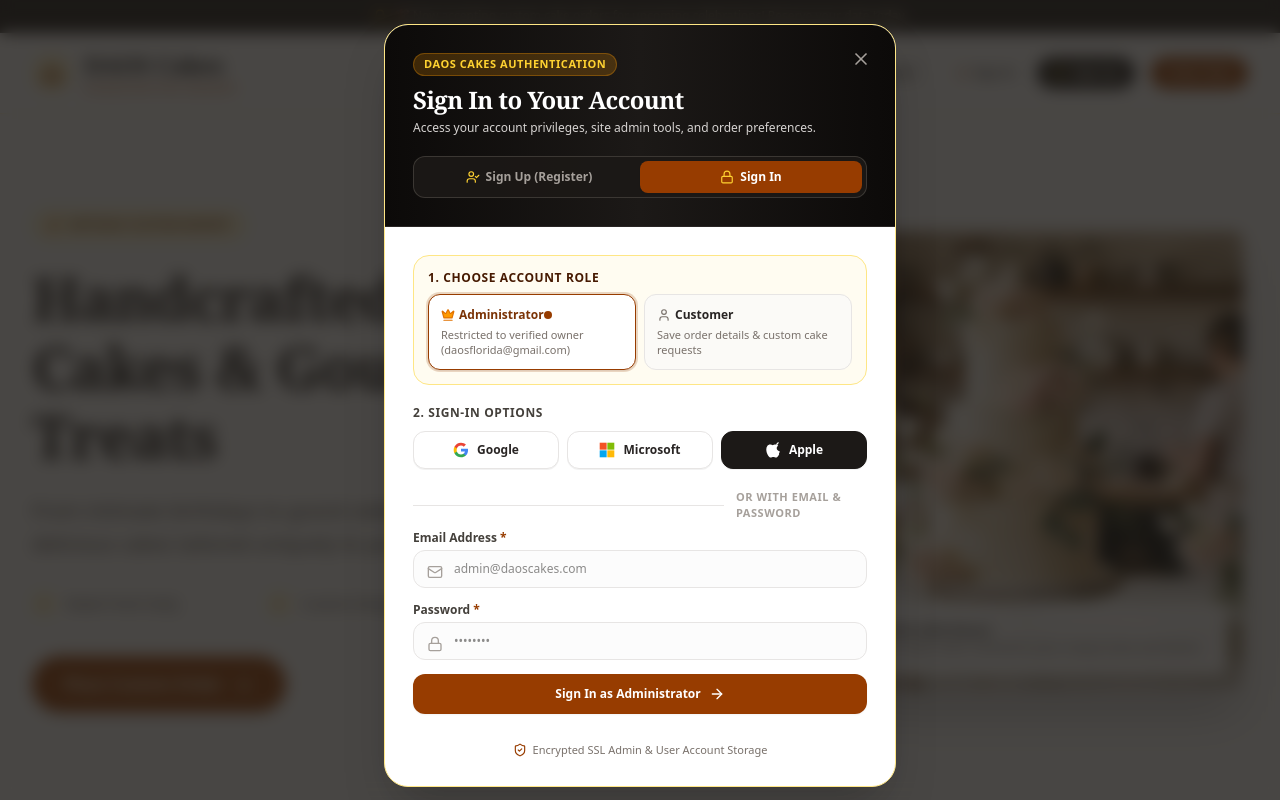
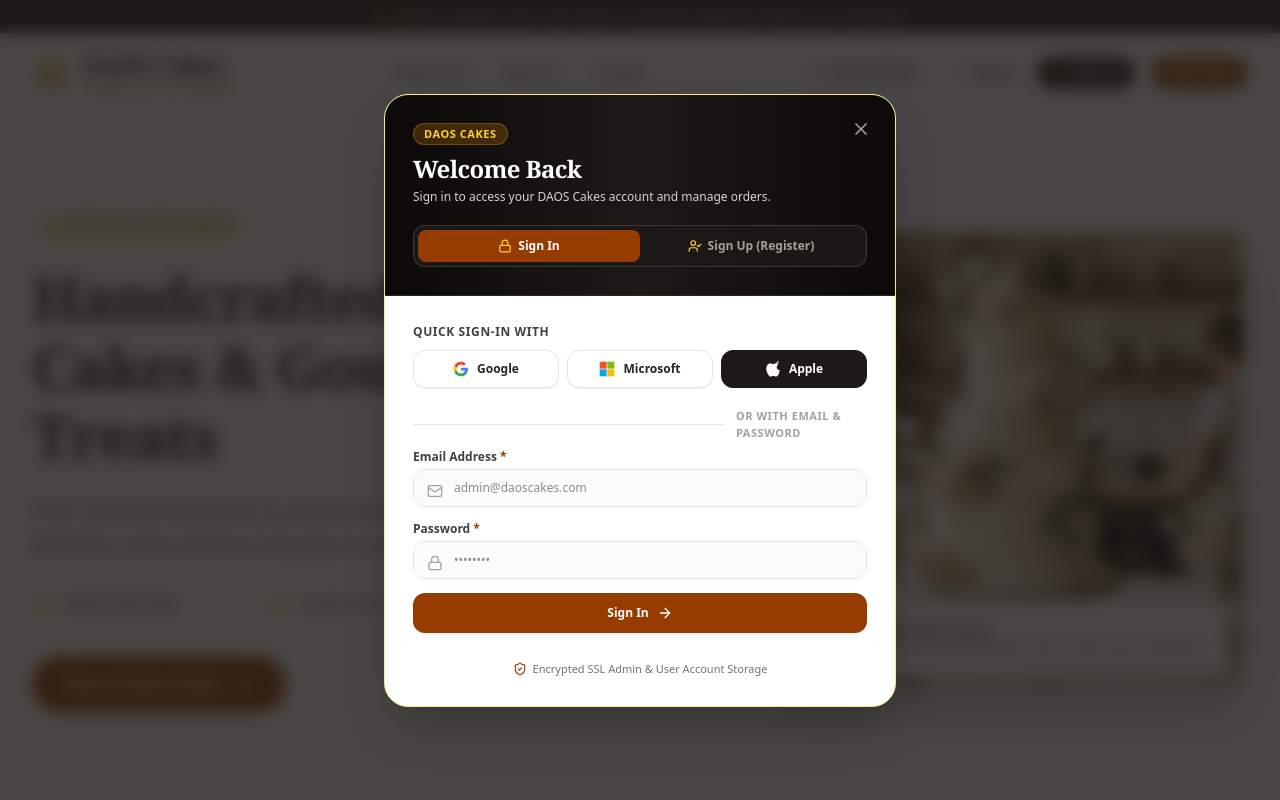
Before and after one commit to Shashank876747/DAOS-Cakes, a React (Vite) app: page / in a window 1280 px wide. Both pictures are taken after a click on the button "Owner Admin". Shown: the top 800 px of the page. Built offline with nearby package versions, Linux system fonts and the light colour scheme; no server answers; the database is empty.

Commit message:
feat(auth): refactor authentication to support passwords
Removed role selection from auth flows and integrated password support into sign-up and sign-in methods. Updated the AuthModal UI to handle password inputs instead of manual role selection.

```diff
--- a/src/components/AuthModal.tsx
+++ b/src/components/AuthModal.tsx
@@ -5,13 +5,9 @@ import {
   Lock,
   User,
   ArrowRight,
-  Sparkles,
-  CheckCircle2,
   ShieldCheck,
-  Crown,
   UserCheck,
-  AlertCircle,
-  Sliders
+  AlertCircle
 } from 'lucide-react';
 import { useAuth } from '../context/AuthContext';
 import { useSite } from '../context/SiteContext';
@@ -29,7 +25,6 @@ export default function AuthModal() {
 
   const { setIsAdminMode } = useSite();
 
-  const [selectedRole, setSelectedRole] = useState<'admin' | 'customer'>('admin');
   const [name, setName] = useState('');
   const [email, setEmail] = useState('');
   const [password, setPassword] = useState('');
@@ -95,9 +90,9 @@ export default function AuthModal() {
     setLoading(true);
     try {
       if (isSignUp) {
-        await signUpWithEmail(name.trim(), email, selectedRole);
+        await signUpWithEmail(name.trim(), email, password);
       } else {
-        await signInWithEmail(email, selectedRole);
+        await signInWithEmail(email, password);
       }
 
       // Activate Admin Mode only if logging in as verified owner
@@ -122,7 +117,7 @@ export default function AuthModal() {
     setError(null);
     setOauthLoading(provider);
     try {
-      await loginWithOAuth(provider, isSignUp, selectedRole);
+      await loginWithOAuth(provider, isSignUp);
     } catch (err: any) {
       setError(`Failed to sign ${isSignUp ? 'up' : 'in'} with ${provider}.`);
     } finally {
@@ -146,22 +141,39 @@ export default function AuthModal() {
 
           <div className="flex items-center gap-2 mb-2">
             <span className="px-2.5 py-0.5 rounded-full bg-amber-500/20 text-amber-300 text-[11px] font-bold uppercase tracking-wider border border-amber-500/30">
-              DAOS Cakes Authentication
+              DAOS Cakes
             </span>
           </div>
 
           <h3 className="font-serif text-2xl font-bold text-white tracking-tight">
-            {isSignUp ? 'Create Your Account' : 'Sign In to Your Account'}
+            {isSignUp ? 'Create Your Account' : 'Welcome Back'}
           </h3>
           <p className="text-stone-300 text-xs mt-1">
             {isSignUp
-              ? 'Register as an Admin or Customer to manage site content & custom orders.'
-              : 'Access your account privileges, site admin tools, and order preferences.'}
+              ? 'Sign up to easily submit custom cake requests and view order schedules.'
+              : 'Sign in to access your DAOS Cakes account and manage orders.'}
           </p>
 
           {/* Sign In vs Sign Up Tabs */}
           <div className="flex bg-stone-900/90 p-1 rounded-xl mt-5 border border-stone-700/80">
             <button
+              type="button"
+              onClick={() => {
+                setError(null);
+                openAuthModal('signin');
+              }}
+              className={`flex-1 py-2 text-xs font-bold rounded-lg transition-all cursor-pointer flex items-center justify-center gap-1.5 ${
+                !isSignUp
+                  ? 'bg-amber-800 text-white shadow-xs'
+                  : 'text-stone-400 hover:text-stone-200'
+              }`}
+            >
+              <Lock className="w-3.5 h-3.5 text-amber-300" />
+              <span>Sign In</span>
+            </button>
+
+            <button
+              type="button"
               onClick={() => {
                 setError(null);
                 openAuthModal('signup');
@@ -175,80 +187,11 @@ export default function AuthModal() {
               <UserCheck className="w-3.5 h-3.5 text-amber-300" />
               <span>Sign Up (Register)</span>
             </button>
-
-            <button
-              onClick={() => {
-                setError(null);
-                openAuthModal('signin');
-              }}
-              className={`flex-1 py-2 text-xs font-bold rounded-lg transition-all cursor-pointer flex items-center justify-center gap-1.5 ${
-                !isSignUp
-                  ? 'bg-amber-800 text-white shadow-xs'
-                  : 'text-stone-400 hover:text-stone-200'
-              }`}
-            >
-              <Lock className="w-3.5 h-3.5 text-amber-300" />
-              <span>Sign In</span>
-            </button>
           </div>
         </div>
 
         {/* Modal Content Body */}
         <div className="p-6 sm:p-7 space-y-5 max-h-[75vh] overflow-y-auto">
-
-          {/* Account Role Choice */}
-          <div className="bg-amber-50/70 border border-amber-200 rounded-2xl p-3.5 space-y-2">
-            <label className="block text-xs font-bold text-amber-950 uppercase tracking-wider">
-              1. Choose Account Role
-            </label>
-            <div className="grid grid-cols-2 gap-2">
-              <button
-                type="button"
-                onClick={() => setSelectedRole('admin')}
-                className={`p-3 rounded-xl border text-left transition-all cursor-pointer flex flex-col justify-between ${
-                  selectedRole === 'admin'
-                    ? 'bg-white border-amber-800 ring-2 ring-amber-800/20 text-stone-900 shadow-2xs'
-                    : 'bg-stone-50/80 border-stone-200 text-stone-600 hover:bg-white'
-                }`}
-              >
-                <div className="flex items-center justify-between mb-1">
-                  <span className="font-bold text-xs text-amber-900 flex items-center gap-1">
-                    <Crown className="w-3.5 h-3.5 text-amber-600 fill-amber-500" />
-                    Administrator
-                  </span>
-                  {selectedRole === 'admin' && (
-                    <span className="w-2 h-2 rounded-full bg-amber-800" />
-                  )}
-                </div>
-                <p className="text-[11px] text-stone-500 leading-snug">
-                  Restricted to verified owner (daosflorida@gmail.com)
-                </p>
-              </button>
-
-              <button
-                type="button"
-                onClick={() => setSelectedRole('customer')}
-                className={`p-3 rounded-xl border text-left transition-all cursor-pointer flex flex-col justify-between ${
-                  selectedRole === 'customer'
-                    ? 'bg-white border-stone-800 ring-2 ring-stone-800/20 text-stone-900 shadow-2xs'
-                    : 'bg-stone-50/80 border-stone-200 text-stone-600 hover:bg-white'
-                }`}
-              >
-                <div className="flex items-center justify-between mb-1">
-                  <span className="font-bold text-xs text-stone-800 flex items-center gap-1">
-                    <User className="w-3.5 h-3.5 text-stone-500" />
-                    Customer
-                  </span>
-                  {selectedRole === 'customer' && (
-                    <span className="w-2 h-2 rounded-full bg-stone-800" />
-                  )}
-                </div>
-                <p className="text-[11px] text-stone-500 leading-snug">
-                  Save order details & custom cake requests
-                </p>
-              </button>
-            </div>
-          </div>
 
           {error && (
             <div className="p-3.5 rounded-2xl bg-amber-100/80 border border-amber-300 text-xs text-amber-950 font-medium flex items-center gap-2 shadow-2xs">
@@ -257,10 +200,10 @@ export default function AuthModal() {
             </div>
           )}
 
-          {/* Social Auth Options (4 Providers Supported) */}
+          {/* Quick OAuth Providers */}
           <div className="space-y-2.5">
             <label className="block text-xs font-bold text-stone-700 uppercase tracking-wider">
-              2. {isSignUp ? 'Sign-Up Options' : 'Sign-In Options'}
+              {isSignUp ? 'Quick Sign-Up With' : 'Quick Sign-In With'}
             </label>
 
             <div className="grid grid-cols-1 sm:grid-cols-3 gap-2">
@@ -436,10 +379,10 @@ export default function AuthModal() {
             >
               <span>
                 {loading
-                  ? 'Processing Request...'
+                  ? 'Processing...'
                   : isSignUp
-                  ? `Sign Up as ${selectedRole === 'admin' ? 'Administrator' : 'Customer'}`
-                  : `Sign In as ${selectedRole === 'admin' ? 'Administrator' : 'Customer'}`}
+                  ? 'Create Account'
+                  : 'Sign In'}
               </span>
               <ArrowRight className="w-4 h-4" />
             </button>
--- a/src/context/AuthContext.tsx
+++ b/src/context/AuthContext.tsx
@@ -17,9 +17,9 @@ interface AuthContextType {
   authModalMode: 'signup' | 'signin';
   openAuthModal: (mode?: 'signup' | 'signin') => void;
   closeAuthModal: () => void;
-  signUpWithEmail: (name: string, email: string, role?: 'admin' | 'customer') => Promise<void>;
-  signInWithEmail: (email: string, role?: 'admin' | 'customer') => Promise<void>;
-  loginWithOAuth: (provider: 'google' | 'microsoft' | 'apple', isSignUp?: boolean, role?: 'admin' | 'customer') => Promise<void>;
+  signUpWithEmail: (name: string, email: string, password?: string) => Promise<void>;
+  signInWithEmail: (email: string, password?: string) => Promise<void>;
+  loginWithOAuth: (provider: 'google' | 'microsoft' | 'apple', isSignUp?: boolean) => Promise<void>;
   updateUserRole: (role: 'admin' | 'customer') => Promise<void>;
   signOut: () => Promise<void>;
 }
@@ -107,16 +107,14 @@ export const AuthProvider: React.FC<{ children: React.ReactNode }> = ({ children
     setIsAuthModalOpen(false);
   };
 
-  const signUpWithEmail = async (name: string, email: string, role: 'admin' | 'customer' = 'admin') => {
+  const signUpWithEmail = async (name: string, email: string, password?: string) => {
     try {
-      // Try Firebase Auth email creation (password handled in form or mock password)
-      const mockPassword = 'daos_cakes_secure_pass_123';
+      const pass = password || 'daos_cakes_secure_pass_123';
       let uid = 'usr_' + Math.random().toString(36).substring(2, 9);
       try {
-        const cred = await createUserWithEmailAndPassword(auth, email, mockPassword);
+        const cred = await createUserWithEmailAndPassword(auth, email, pass);
         uid = cred.user.uid;
       } catch (authErr) {
-        // Fallback if password or email exists or local simulation
         console.warn('Firebase Auth createUser fallback:', authErr);
       }
 
@@ -145,11 +143,11 @@ export const AuthProvider: React.FC<{ children: React.ReactNode }> = ({ children
     }
   };
 
-  const signInWithEmail = async (email: string, role: 'admin' | 'customer' = 'admin') => {
-    const mockPassword = 'daos_cakes_secure_pass_123';
+  const signInWithEmail = async (email: string, password?: string) => {
+    const pass = password || 'daos_cakes_secure_pass_123';
     let uid = 'usr_' + Math.random().toString(36).substring(2, 9);
     try {
-      const cred = await signInWithEmailAndPassword(auth, email, mockPassword);
+      const cred = await signInWithEmailAndPassword(auth, email, pass);
       uid = cred.user.uid;
     } catch (authErr) {
       console.warn('Firebase Auth signIn fallback:', authErr);
```
